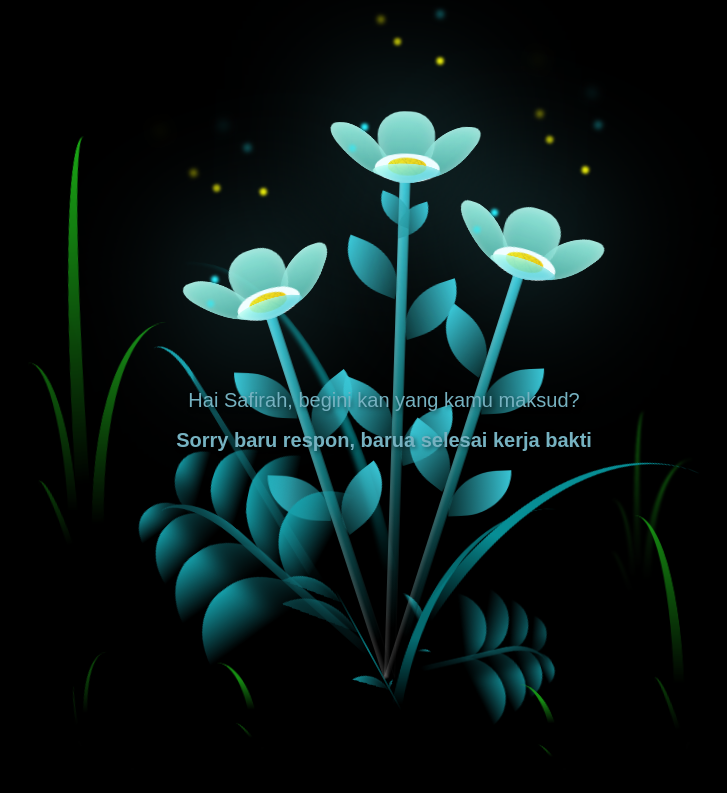
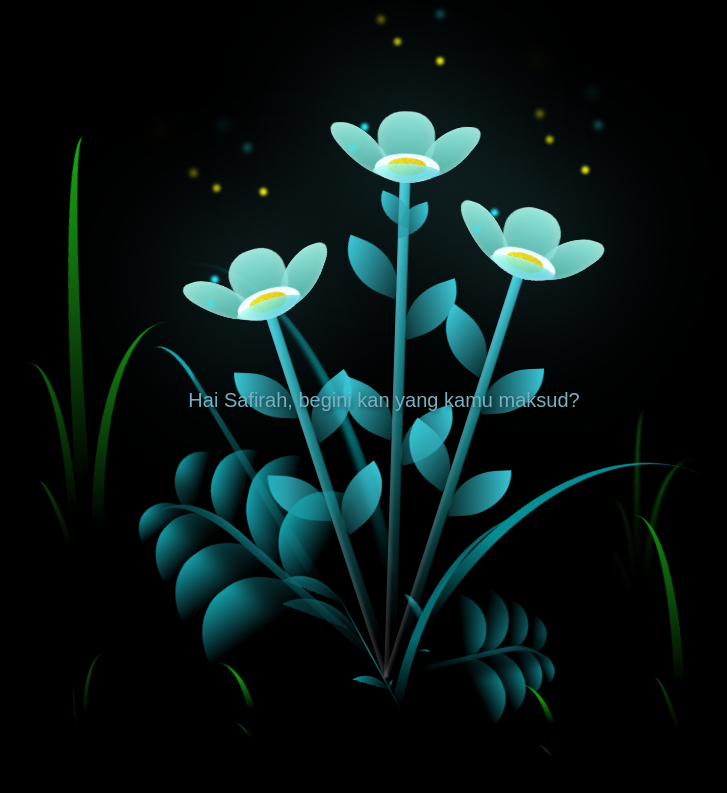
Before and after one commit to armindukcapil/bungafil, a plain HTML site: page index.html in a window 1280 px wide. Shown: the whole page, without its empty margins (256-983 px from the left). Drawn offline with Linux system fonts and the light colour scheme.

Commit message:
Update index.html

```diff
--- a/index.html
+++ b/index.html
@@ -72,7 +72,6 @@
     <div class="night"></div>
     <div class="nama">
       <p> Hai Safirah, begini kan yang kamu maksud? </p>
-      <h4> Sorry baru respon, barua selesai kerja bakti </h4>
     </div>
     <div class="flowers">
       <div class="flower flower--1">
```
